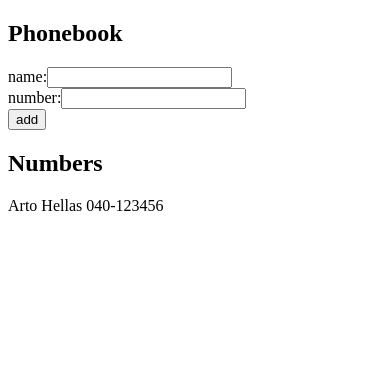
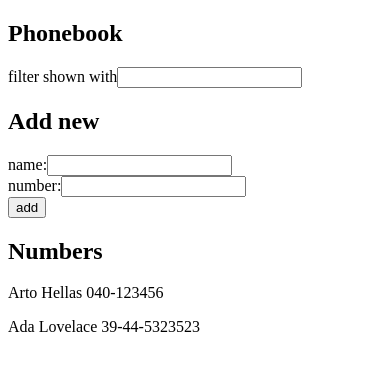
Before and after one commit to epsc/fullstackopen2020, a React (Create React App) app in the folder part2/phonebook/: page / in a window 390 px wide. Shown: the top 370 px of the page. Built offline with nearby package versions, Linux system fonts and the light colour scheme.

Commit message:
Exercise 2.9 phonebook: implement search field that filters the list of people by name case insensitively

```diff
--- a/part2/phonebook/src/App.js
+++ b/part2/phonebook/src/App.js
@@ -1,9 +1,14 @@
 import React, { useState } from 'react';
 
-const Entries = ({ persons }) => {
+const Entries = ({ persons, filter }) => {
+  // Filter entries case insensitively, empty filter field means show all
+  const filteredEntries = (filter === '')
+    ? persons
+    : persons.filter(person => person.name.toLowerCase().includes(filter.toLowerCase()))
+
   return (
     <div>
-      {persons.map(person =>
+      {filteredEntries.map(person =>
         <p key={person.name}>{person.name} {person.number}</p>
       )}
     </div>
@@ -12,15 +17,17 @@ const Entries = ({ persons }) => {
 
 const App = () => {
   const [ persons, setPersons ] = useState([
-    { name: 'Arto Hellas', number: '040-123456' }
+    { name: 'Arto Hellas', number: '040-123456' },
+    { name: 'Ada Lovelace', number: '39-44-5323523' }
   ])
   const [ newName, setNewName ] = useState('')
   const [ newNumber, setNewNumber ] = useState('')
+  const [ filter, setFilter] = useState('')
 
   const addPerson = (event) => {
     event.preventDefault()
 
-    persons.map(person => person.name).includes(newName)
+  persons.map(person => person.name).includes(newName)
       ? alert(`${newName} is already added to the phonebook`)
       : setPersons(persons.concat({ name: newName, number: newNumber }))
 
@@ -36,9 +43,20 @@ const App = () => {
     setNewNumber(event.target.value)
   }
 
+  const handleFilterChange = (event) => {
+    setFilter(event.target.value)
+  }
+
   return (
     <div>
       <h2>Phonebook</h2>
+      <div>
+        filter shown with
+        <input
+          value={filter}
+          onChange={handleFilterChange}/>
+      </div>
+      <h2>Add new</h2>
       <form onSubmit={addPerson}>
         <div>
           name:
@@ -59,7 +77,7 @@ const App = () => {
         </div>
       </form>
       <h2>Numbers</h2>
-      <Entries persons={persons} />
+      <Entries persons={persons} filter={filter} />
     </div>
   )
 }
```
